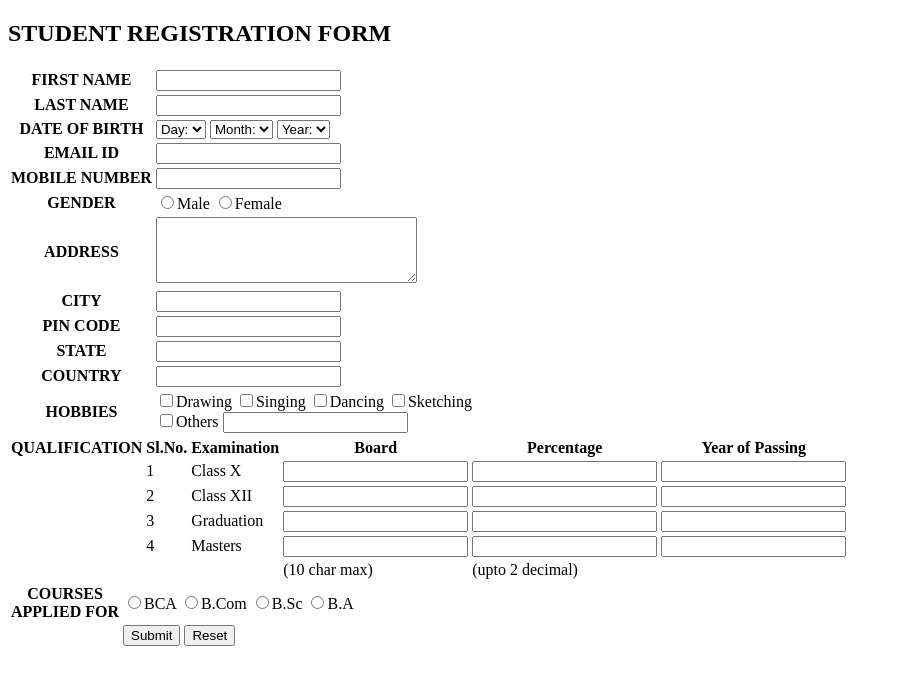
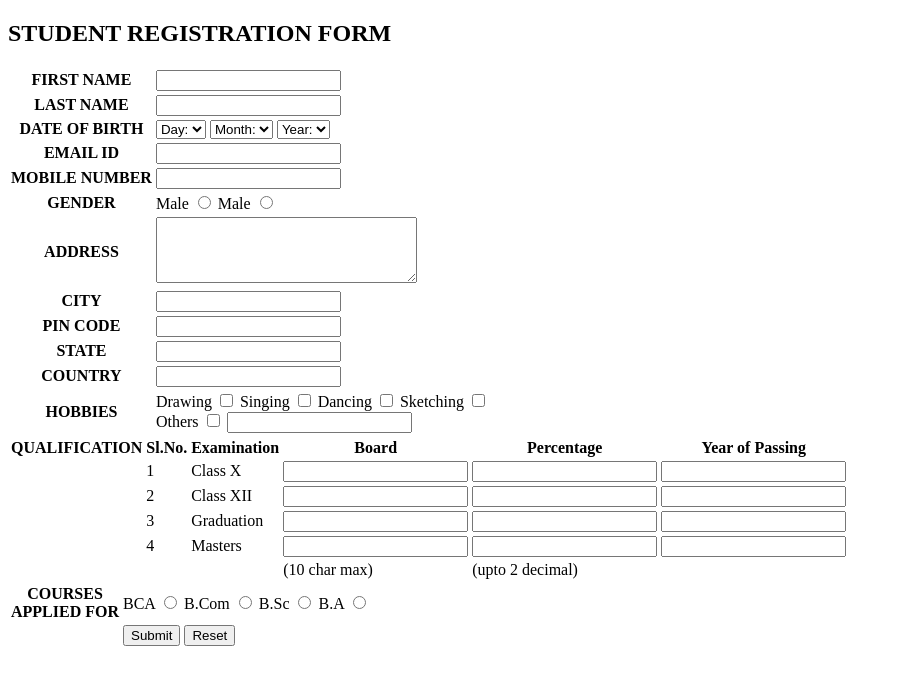
Before and after one commit to IBRAHIMIQBAAl/IBRAHIMIQBAAl-METAWISE-ASSIGNMENT-3, a plain HTML site: page index.html in a window 1280 px wide. Shown: the whole page, without its empty margins (0-900 px from the left). Drawn offline with Linux system fonts and the light colour scheme.

Commit message:
Update index.html

```diff
--- a/index.html
+++ b/index.html
@@ -112,8 +112,10 @@
         <tr>
             <th>GENDER</th>
             <td>
-                <input type="radio" name="g">Male
-                <input type="radio" name="g">Female
+                <label>Male</label>
+                <input type="radio" name="g">
+                <label>Male</label>
+                <input type="radio" name="g">
             </td>
         </tr>
         <tr>
@@ -145,12 +147,17 @@
         <tr>
             <th>HOBBIES</th>
             <td>
-                <input type="checkbox">Drawing
-                <input type="checkbox">Singing
-                <input type="checkbox">Dancing
-                <input type="checkbox">Sketching
+                <label>Drawing</label>
+                <input type="checkbox">
+                <label>Singing</label>
+                <input type="checkbox">
+                <label>Dancing</label>
+                <input type="checkbox">
+                <label>Sketching</label>
+                <input type="checkbox">
                 <br>
-                <input type="checkbox">Others
+                <label>Others</label>
+                <input type="checkbox">
                 <input type="text">
             </td>
         </tr>
@@ -211,10 +218,14 @@
         <tr>
             <th>COURSES <br>APPLIED FOR</th>
             <td>
-                <input type="radio" name="degree">BCA
-                <input type="radio" name="degree">B.Com
-                <input type="radio" name="degree">B.Sc
-                <input type="radio" name="degree">B.A
+                <label>BCA</label>
+                <input type="radio" name="degree">
+                <label>B.Com</label>
+                <input type="radio" name="degree">
+                <label>B.Sc</label>
+                <input type="radio" name="degree">
+                <label>B.A</label>
+                <input type="radio" name="degree">
             </td>
         </tr>
         <tr>
```
